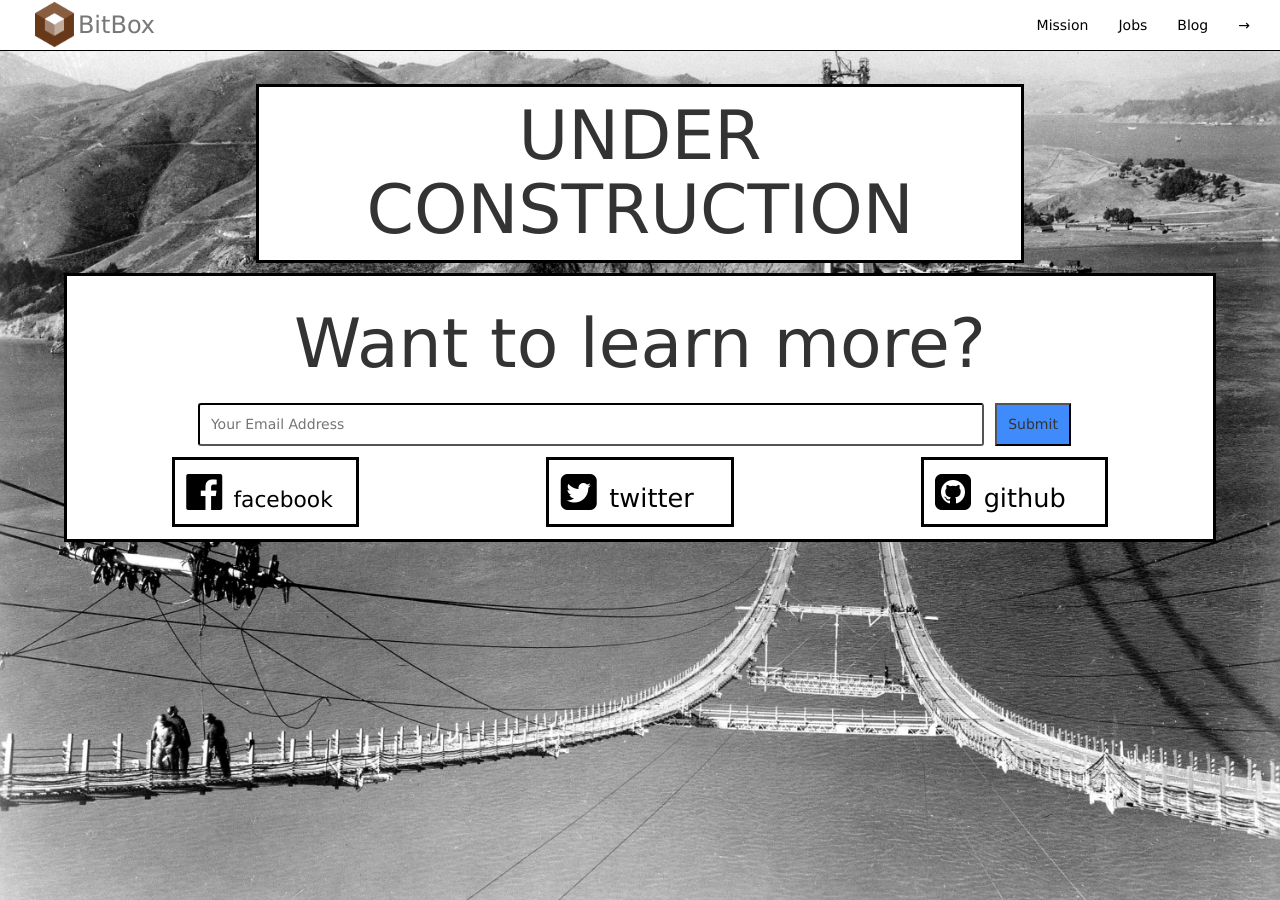
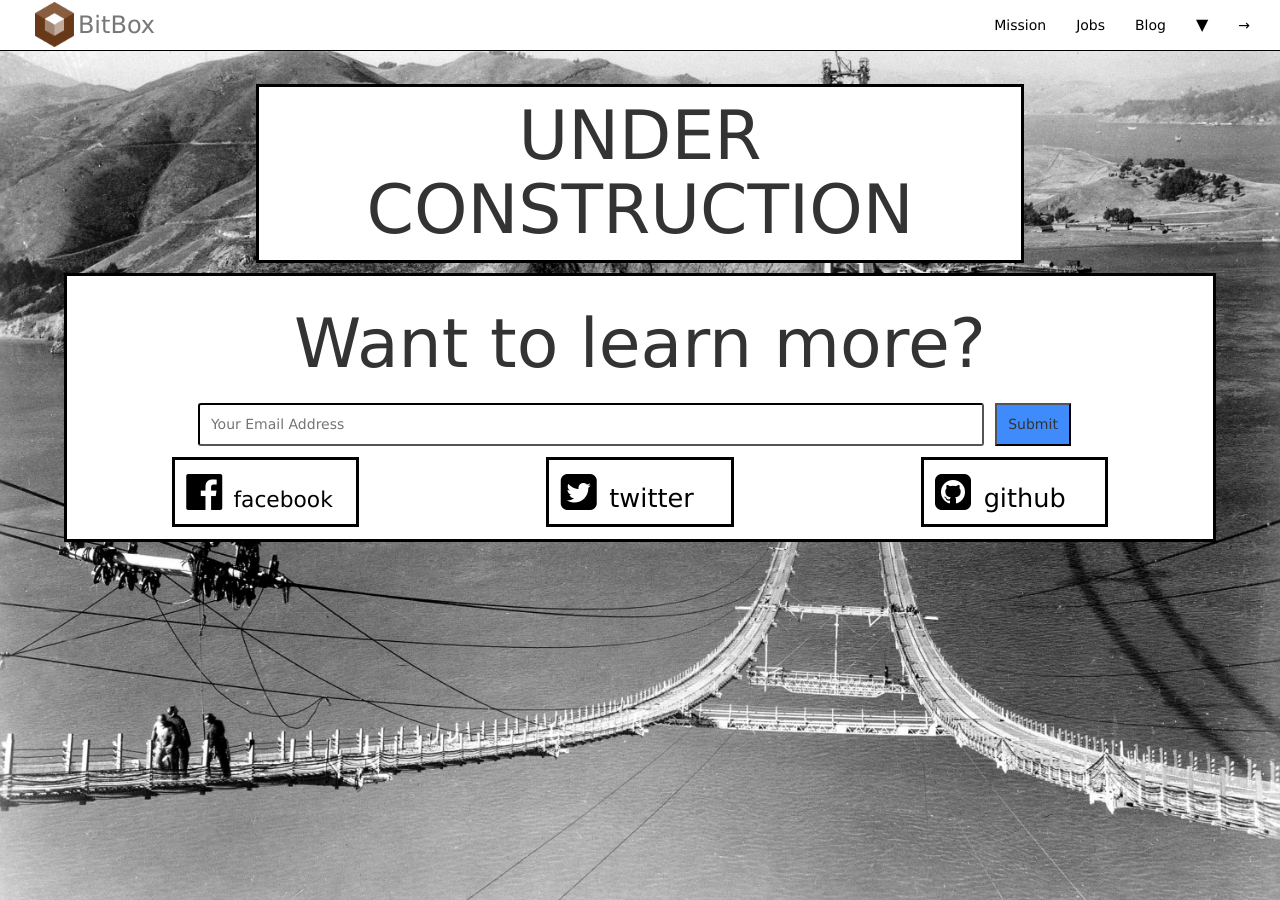
Before and after one commit to inbitbox/inbitbox.github.io, a Jekyll site: the page built from index.html, in a window 1280 px wide. Built offline with Jekyll 4.4.1, drawn with Linux system fonts in a browser that asks for light colours; nearby versions of some CDN libraries.

Commit message:
Got ticker flipping arrow indicator working with kick-ass color change!

```diff
--- a/_includes/nav.html
+++ b/_includes/nav.html
@@ -12,6 +12,7 @@
             </div>
             <div class="collapse navbar-collapse navbar-right">
                 <ul class="nav navbar-nav">
+
                     <li>
                         <a href="/mission">Mission</a>
                     </li>
@@ -21,6 +22,10 @@
                     <li>
                         <a href="http://medium.com/@inbitbox">Blog</a>
                     </li>
+
+                    <li>
+                        <a href="" ><span id='arrow' class='down'> </span><span id="BTC/USD"></span></a>
+                    </li>
                     <li>
                         <a href="https://drive.google.com/file/d/0ByFV__KVZG8UYnpzamtoUXdjODg/view?usp=sharing">→</a>
                     </li>
--- a/assets/styles/style.css
+++ b/assets/styles/style.css
@@ -387,6 +387,21 @@
     top:30%;
 }
 
+.down::after{
+    font-size: 12pt;
+    content: '\25BC';
+    color:#000000;
+    padding-right: 1%;
+    margin-right: 1%;
+    top: 10%;
+}
+.up::after{
+    font-size: 12pt;
+    content: '\25B2';
+    color:#fbb040;
+    padding-right: 1%;
+    margin-right: 1%;
+}
 /**Desktop**/
 
 /** TABLET **/
--- a/converter.js
+++ b/converter.js
@@ -1,26 +1,8 @@
 //converter.js
 
-/*var ticker = new XMLHttpRequest();
 
 
-function tick() {
-    ticker.open("GET", "http://api.coindesk.com/v1/bpi/currentprice.json", true);
-    ticker.send();
-    //console.log("Some response " + ticker.responseText);
-}
-setInterval(tick(), 2000);
-
-$(document).ready(
-    $.get("http://api.coindesk.com/v1/bpi/currentprice.json", function(){
-        alert('success');
-    })
-    .done(console.log("Some data: "))
-    .error()
-    .fail(console.log("Failure!!!: "))
-
-)*/
-setInterval(tick, 2000);
-
+var price={};
 // Create the XHR object.
 function createCORSRequest(method, url) {
   var xhr = new XMLHttpRequest();
@@ -40,7 +22,26 @@
 }
 
 
+function changePrice(newPrice) {
 
+    console.log('changing price');
+    if (newPrice>price.value){
+        price.delta=newPrice-price;
+        price.value=newPrice;
+        price.direction=1;
+        document.getElementById('arrow').classList.toggle('up');
+        console.log('Going up');
+
+    }else{
+        price.delta=newPrice-price;
+        price.value=newPrice;
+        price.direction=0;
+        console.log('Going down');
+    }
+    document.getElementById('BTC/USD').innerHTML=price.value;
+
+
+}
 // Make the actual CORS request.
 function tick() {
   // This is a sample server that supports CORS.
@@ -48,18 +49,23 @@
 
   var ticker = createCORSRequest('GET', url);
   if (!ticker) {
-    alert('CORS not supported');
+    console.log('CORS not supported');
     return;
   }
 
   // Response handlers.
   ticker.onload = function() {
+    if(JSON.parse(ticker.response).bpi.USD.rate != price){
+        changePrice(JSON.parse(ticker.response).bpi.USD.rate);
+    }
     console.log(JSON.parse(ticker.response).bpi.USD.rate);
   };
 
   ticker.onerror = function() {
-    alert('Woops, there was an error making the request.');
+    console.log('Woops, there was an error making the request.');
   };
 
   ticker.send();
 }
+
+setInterval(tick, 2000);
```
